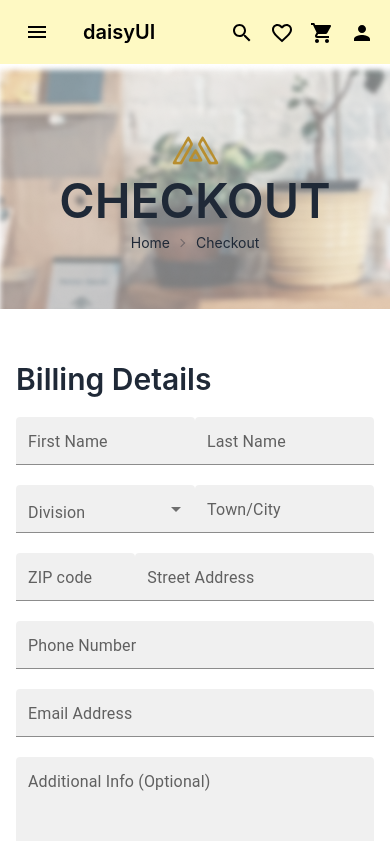
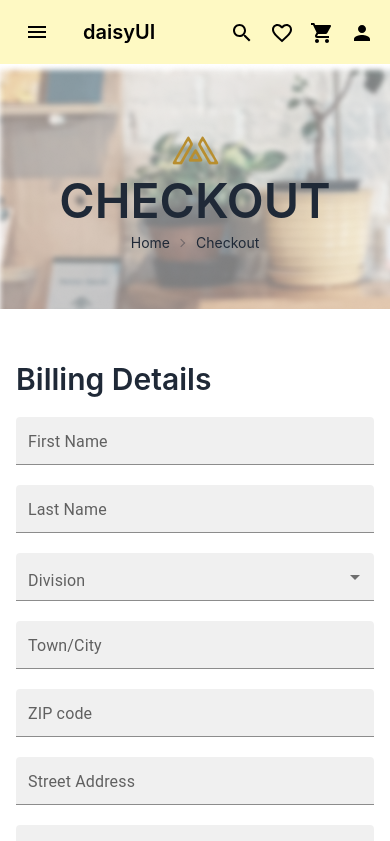
Before and after one commit to SanyFaysal/ecommerce-client, a React (Create React App) app: page /checkout in a window 390 px wide. Shown: the top 841 px of the page. Built offline with nearby package versions, Linux system fonts and the light colour scheme.

Commit message:
fix: mobile responsive issues

```diff
--- a/src/components/Pages/Checkout/CheckoutForm.js
+++ b/src/components/Pages/Checkout/CheckoutForm.js
@@ -11,8 +11,8 @@ const CheckoutForm = () => {
   return (
     <div className="">
       <h1 className="text-3xl font-semibold mt-3 mb-5">Billing Details</h1>
-      <div className="grid grid-cols-2">
-        <div className="lg:mr-2">
+      <div className="grid lg:grid-cols-2">
+        <div className="lg:mr-2 mb-5 lg:mb-0">
           <TextField
             id="standard-basic"
             label="First Name"
@@ -31,9 +31,9 @@ const CheckoutForm = () => {
           />
         </div>
       </div>
-      <div className="grid grid-cols-2 mt-5">
-        <div className="lg:mr-2">
-          <FormControl variant="filled" className=" w-full">
+      <div className="grid lg:grid-cols-2 mt-5">
+        <div className="lg:mr-2 mb-5 lg:mb-0">
+          <FormControl variant="filled" className=" w-full ">
             <InputLabel id="demo-simple-select-filled-label">
               Division
             </InputLabel>
@@ -63,8 +63,8 @@ const CheckoutForm = () => {
           />
         </div>
       </div>
-      <div className="grid grid-cols-3 mt-5">
-        <div className="lg:mr-2 col-span-1">
+      <div className="grid lg:grid-cols-3 mt-5">
+        <div className="lg:mr-2 lg:col-span-1 mb-5 lg:mb-0">
           <TextField
             id="standard-basic"
             label="ZIP code"
@@ -73,7 +73,7 @@ const CheckoutForm = () => {
             size="small"
           />
         </div>
-        <div className="lg:ml-2 col-span-2">
+        <div className="lg:ml-2 lg:col-span-2">
           <TextField
             id="standard-basic"
             label="Street Address"
--- a/src/components/Pages/Home/FollowUs/FollowUs.js
+++ b/src/components/Pages/Home/FollowUs/FollowUs.js
@@ -3,7 +3,7 @@ import followUs from '../../../../assets/images/follow-us.png';
 const FollowUs = () => {
   return (
     <div
-      className="text-center flex justify-center items-center h-[50vh]  "
+      className="text-center flex justify-center items-center h-[50vh] w-[100%] "
       style={{
         backgroundImage: `url(${followUs})`,
 
--- a/src/components/Pages/Home/NewArrival/NewArrival.js
+++ b/src/components/Pages/Home/NewArrival/NewArrival.js
@@ -19,7 +19,7 @@ const NewArrival = () => {
           >
             <img
               src={sofa}
-              className="lg:max-w-xl max-w-sm mx-auto rounded-lg "
+              className="lg:max-w-xl w-[300px] mx-auto rounded-lg "
               alt="banner-chair"
             />
           </motion.div>
--- a/src/components/Pages/Home/SubBanner/SideTable.js
+++ b/src/components/Pages/Home/SubBanner/SideTable.js
@@ -10,7 +10,7 @@ const SideTable = () => {
       </div>
       <div className=" mt-[-100px]">
         <h1 className="text-3xl  ml-28">Side Table</h1>
-        <span className="ml-28 mt-2 inline-block">
+        <span className="lg:ml-28 mt-2 inline-block">
           <Link
             to="/shop"
             className="border-b border-b-2 border-black font-bold hover:text-blue-500 hover:border-blue-500 duration-500"
--- a/src/components/Pages/Home/SubBanner/SubBanner.js
+++ b/src/components/Pages/Home/SubBanner/SubBanner.js
@@ -9,7 +9,11 @@ const SubBanner = () => {
     <div className="lg:flex justify-around bg-[#FAF4F4] py-10 lg:px-16 px-5">
       <div className="flex-col justify-center items-center ">
         <div>
-          <img src={sideTable} alt="" className="lg:w-[500px] lg:h-[400px] " />
+          <img
+            src={sideTable}
+            alt=""
+            className="lg:w-[500px] lg:h-[400px] lg:ml-0 ml-[-50px]"
+          />
         </div>
         <div className=" mt-[-100px]">
           <h1 className="text-3xl  ml-28">Side Table</h1>
@@ -24,7 +28,11 @@ const SubBanner = () => {
         </div>
       </div>
       <div className="flex-col justify-center items-center lg:mr-28">
-        <img src={sideChair} alt="" className=" h-[400px] mx-auto  inline" />
+        <img
+          src={sideChair}
+          alt=""
+          className=" lg:h-[400px] mx-auto  lg:ml-0 ml-[-50px] inline"
+        />
 
         <div className=" mt-[-100px]">
           <h1 className="text-3xl  lg:ml-48 ml-28">Side Chair</h1>
--- a/src/components/Pages/Home/SuggestedPics/SuggestedPics.js
+++ b/src/components/Pages/Home/SuggestedPics/SuggestedPics.js
@@ -26,16 +26,16 @@ const SuggestedPics = () => {
     },
   ];
   return (
-    <div className="my-16 lg:px-16 ">
-      <h1 className="text-center text-4xl font-bold mt-10 ">
+    <div className="my-16 lg:px-16 px-4 ">
+      <h1 className="text-center lg:text-4xl text-2xl font-bold mt-10 ">
         Top Pics For You
       </h1>
       <div className="w-[70px] py-1 bg-gray-500 rounded-lg mx-auto"></div>
-      <p className="text-center  text-xl mt-1">
+      <p className="text-center  lg:text-xl text-lg mt-1">
         Find a bright ideal to suit your with our great selection of suspension,
         floor and table lights{' '}
       </p>
-      <div className="grid lg:grid-cols-4 md:grid-cols-3 grid-cols-2 gap-4 mt-16">
+      <div className="grid lg:grid-cols-4 md:grid-cols-3 grid-cols-1 gap-5  mt-16">
         {products.map((product, index) => (
           <Product key={index} product={product} />
         ))}
--- a/src/components/Pages/Payment/BankPayment.js
+++ b/src/components/Pages/Payment/BankPayment.js
@@ -11,7 +11,7 @@ const BankPayment = () => {
           Bank Payment
         </h1>
       </div>
-      <div className="grid lg:grid-cols-2 lg:px-16 px-5 gap-8 mt-8">
+      <div className="grid lg:grid-cols-2 lg:px-16 px-4 gap-8 mt-8">
         <div className="  w-full rounded lg:p-10 p-4 mx-auto border">
           <div className="">
             <h1 className="text-2xl font-semibold mb-3 ">Bank Details</h1>
@@ -68,8 +68,8 @@ const BankPayment = () => {
         />
       </p>
     </div> */}
-        <div className="  w-full rounded mx-auto border bg-yellow-50">
-          <form className="mx-10 mt-10 mb-16">
+        <div className=" p-4 w-full rounded mx-auto border bg-yellow-50">
+          <form className="lg:mx-10 mt-10 mb-16">
             <h1 className="font- text-2xl mt-4 mb-8 ">
               <span className="font-semibold ">Please Provide </span>
             </h1>
@@ -104,7 +104,7 @@ const BankPayment = () => {
                 </span>
               </label>
             </div>
-            <div className="flex justify-center mt-10">
+            <div className="flex justify-center mt-5">
               <button
                 disabled={acceptTerms ? false : true}
                 type="submit"
--- a/src/components/Pages/Payment/BkashPayment.js
+++ b/src/components/Pages/Payment/BkashPayment.js
@@ -13,7 +13,7 @@ const BkashPayment = () => {
           Bkash Payment
         </h1>
       </div>
-      <div className="grid lg:grid-cols-2 lg:px-28 px-5 gap-8 mt-8">
+      <div className="grid lg:grid-cols-2 lg:px-28 px-4 gap-8 mt-8">
         <div className="border  w-full rounded lg:p-10 p-4 mx-auto ">
           <div className="">
             <h1 className="text-2xl font-semibold text-center">
@@ -93,9 +93,9 @@ const BkashPayment = () => {
           />
         </p>
       </div> */}
-        <div className="4  w-full rounded mx-auto border bg-yellow-50">
-          <form className="mx-10 mt-10 mb-6">
-            <h1 className="font- text-2xl mt-4 mb-8 ">
+        <div className=" p-4 w-full rounded mx-auto border bg-yellow-50">
+          <form className="lg:mx-10 mt-10 mb-16">
+            <h1 className="font- text-2xl lg:mt-4 mb-8 ">
               <span className="font-semibold ">Please Provide </span>
             </h1>
             <TextField
--- a/src/components/Shared/Footer/Footer.js
+++ b/src/components/Shared/Footer/Footer.js
@@ -4,7 +4,7 @@ import { Link } from 'react-router-dom';
 
 const Footer = () => {
   return (
-    <footer className="footer p-10 bg-yellow-50 text-base-content">
+    <footer className="footer lg:p-10 p-5 bg-yellow-50 text-base-content">
       <div className="my-auto">
         <span className="text-lg font-semibold">
           Gazipur <br /> Dhaka- Bangladesh
```
